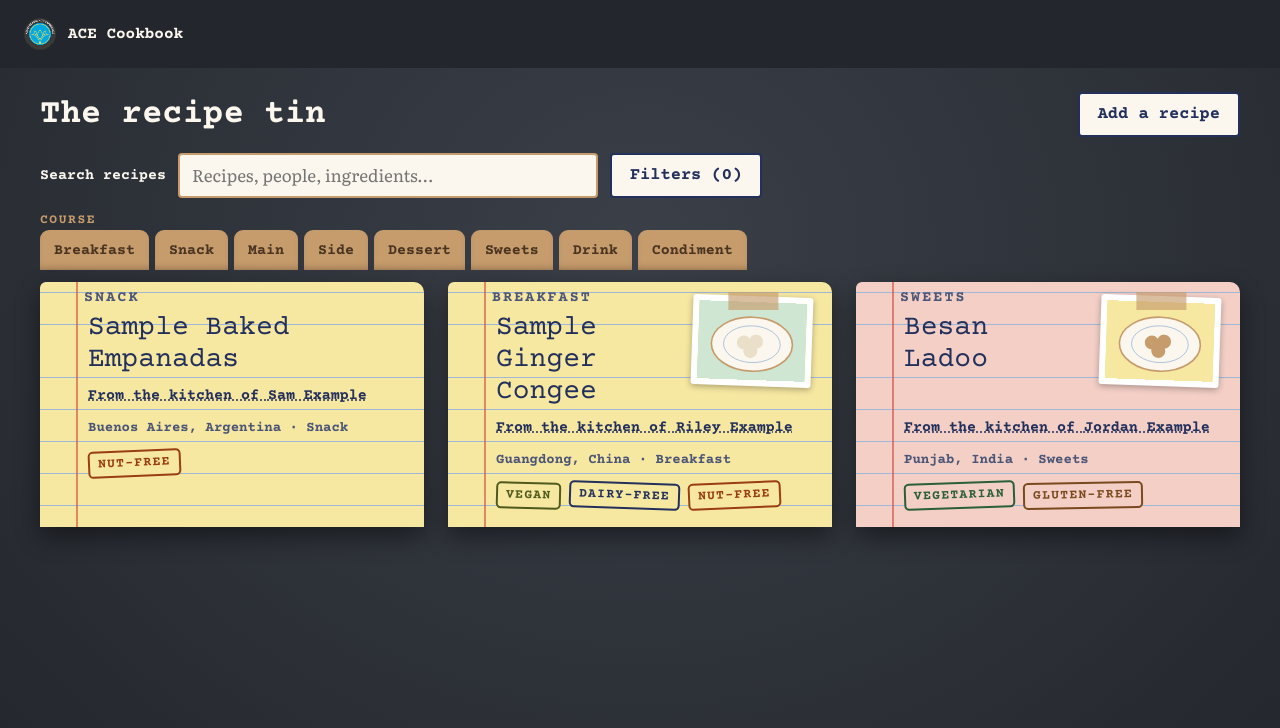
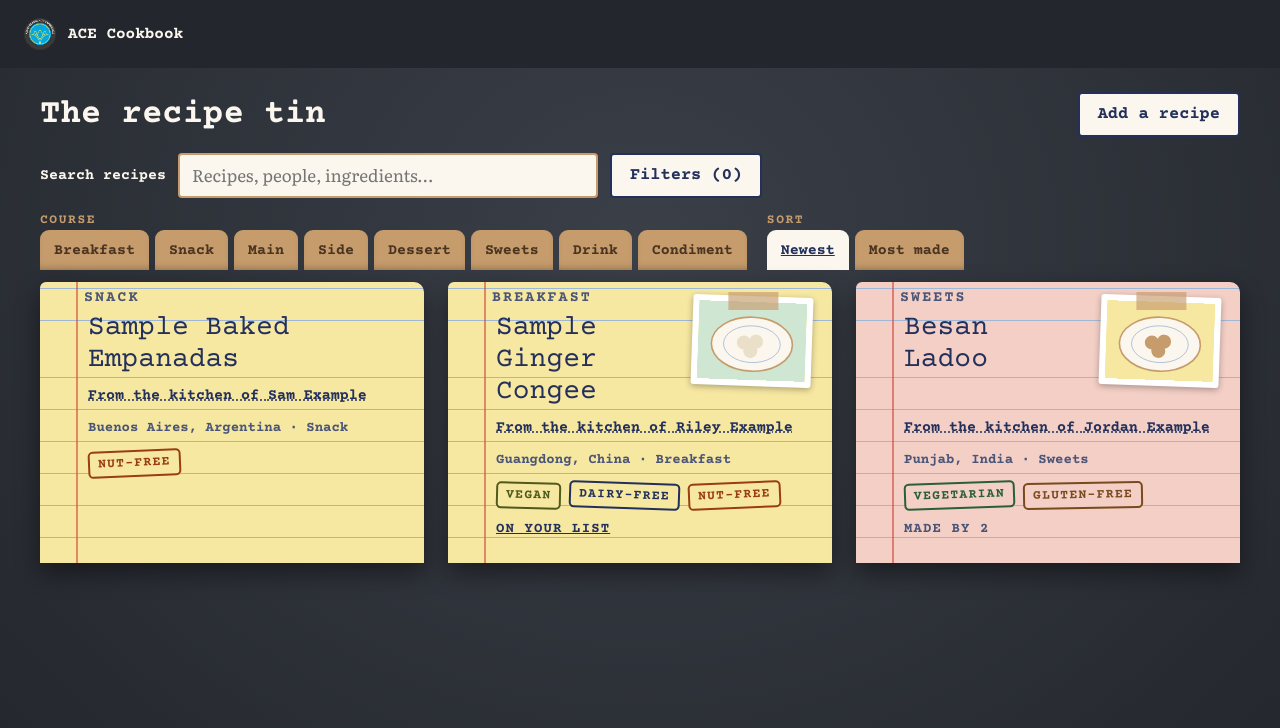
Before and after one commit to rfun/ace-2026, a React (Vite) app in the folder cookbook/: page / in a window 1280 px wide. Shown: the top 728 px of the page. Built offline with nearby package versions, Linux system fonts and the light colour scheme.

Commit message:
feat: [COOKBOOK] Browse My shelf filters, Mine, New this week, badges and Most made sort

```diff
--- a/cookbook/src/features/browse/BrowsePage.tsx
+++ b/cookbook/src/features/browse/BrowsePage.tsx
@@ -3,9 +3,9 @@ import type { MouseEvent } from 'react';
 import { formatHash, navigate } from '../../app/router';
 import { useStore } from '../../data/StoreProvider';
 import { COURSES, DIETARY, stockClass } from '../../domain/tags';
-import type { Course, DietaryTag, Me, Person, Recipe, UserId } from '../../domain/types';
-import { activeCount, applyFilters, distinctSorted, EMPTY_FILTERS } from './filters';
-import type { BrowseFilters } from './filters';
+import type { Course, DietaryTag, Me, Person, Recipe, RecipeStats, Shelf, UserId } from '../../domain/types';
+import { activeCount, applyFilters, distinctSorted, EMPTY_FILTERS, isNew, sortRecipes } from './filters';
+import type { BrowseFilters, ShelfFilter, SortMode } from './filters';
 import { clearAuthorHandoff, peekAuthorHandoff } from './authorHandoff';
 import { clearTagHandoff, peekTagHandoff } from './tagHandoff';
 import './browse.css';
@@ -13,7 +13,20 @@ import './browse.css';
 type Loaded =
   | { status: 'loading' }
   | { status: 'error' }
-  | { status: 'ready'; recipes: Recipe[]; people: Record<UserId, Person>; me: Me };
+  | {
+      status: 'ready';
+      recipes: Recipe[];
+      people: Record<UserId, Person>;
+      me: Me;
+      /** Empty when stats could not load: no badges, Most made falls back to newest. */
+      stats: Record<string, RecipeStats>;
+      /** null when the viewer cannot write or the shelf could not load: no shelf UI. */
+      shelf: Shelf | null;
+      now: number;
+    };
+
+const SHELF_LABELS: Record<ShelfFilter, string> = { want: 'Want to make', made: 'Made it', untried: 'Not tried' };
+const SORT_LABELS: Record<SortMode, string> = { newest: 'Newest', 'most-made': 'Most made' };
 
 function toggle<T>(list: T[], v: T): T[] {
   return list.includes(v) ? list.filter((x) => x !== v) : [...list, v];
@@ -37,8 +50,9 @@ function Group(props: { title: string; children: JSX.Element[] }): JSX.Element |
   );
 }
 
-function Card(props: { recipe: Recipe; author: string; onAuthor: () => void }): JSX.Element {
-  const { recipe, author, onAuthor } = props;
+function Card(props: { recipe: Recipe; author: string; onAuthor: () => void; stats?: RecipeStats; fresh: boolean; mark?: string }): JSX.Element {
+  const { recipe, author, onAuthor, stats, fresh, mark } = props;
+  const madeBy = stats?.madeBy ?? 0;
   const go = (e: MouseEvent) => {
     // let modified clicks (new tab) fall through to the real href
     if (e.metaKey || e.ctrlKey || e.shiftKey || e.button !== 0) return;
@@ -74,6 +88,13 @@ function Card(props: { recipe: Recipe; author: string; onAuthor: () => void }):
             ))}
           </span>
         )}
+        {(madeBy >= 1 || fresh || mark) && (
+          <span className="bw-badges">
+            {mark && <span className="bw-mark">{mark}</span>}
+            {fresh && <span className="bw-badge">New</span>}
+            {madeBy >= 1 && <span className="bw-badge">{`Made by ${madeBy}`}</span>}
+          </span>
+        )}
       </div>
     </li>
   );
@@ -95,6 +116,7 @@ export default function BrowsePage(): JSX.Element {
     return { ...EMPTY_FILTERS, authorId: peekAuthorHandoff(), tags: tag ? [tag] : [] };
   });
   const [open, setOpen] = useState(false);
+  const [sort, setSort] = useState<SortMode>('newest'); // in-session only: no storage
   const seq = useRef(0);
 
   const load = useCallback(async (): Promise<void> => {
@@ -102,10 +124,14 @@ export default function BrowsePage(): JSX.Element {
     const mine = seq.current;
     try {
       const [recipes, me] = await Promise.all([store.listRecipes(), store.me()]);
+      // Stats and the shelf are extras: a failure leaves browse working without badges or the shelf group.
+      const [statsRes, shelfRes] = await Promise.allSettled([store.stats(), me.canWrite ? store.myShelf() : Promise.reject(new Error('read-only'))]);
+      const stats = statsRes.status === 'fulfilled' ? statsRes.value : {};
+      const shelf = shelfRes.status === 'fulfilled' ? shelfRes.value : null;
       const ids = Array.from(new Set(recipes.map((r) => r.authorId)));
       const people = await store.people(ids);
       if (mine !== seq.current) return; // a newer load superseded this one
-      setData({ status: 'ready', recipes, people, me });
+      setData({ status: 'ready', recipes, people, me, stats, shelf, now: Date.now() });
     } catch {
       if (mine !== seq.current) return;
       setData({ status: 'error' });
@@ -124,15 +150,21 @@ export default function BrowsePage(): JSX.Element {
   }, [store, load]);
 
   const recipes = useMemo(
-    () => (data.status === 'ready' ? [...data.recipes].sort((a, b) => b.createdAt - a.createdAt) : []),
-    [data],
+    () => (data.status === 'ready' ? sortRecipes(data.recipes, sort, data.stats) : []),
+    [data, sort],
   );
   const names = useMemo(() => {
     const m: Record<string, string> = {};
     if (data.status === 'ready') for (const [id, p] of Object.entries(data.people)) m[id] = p.name;
     return m;
   }, [data]);
-  const visible = useMemo(() => applyFilters(recipes, filters, names), [recipes, filters, names]);
+  const visible = useMemo(
+    () =>
+      data.status === 'ready'
+        ? applyFilters(recipes, filters, names, { meId: data.me.id, shelf: data.shelf ?? undefined, now: data.now })
+        : [],
+    [data, recipes, filters, names],
+  );
   const set = (patch: Partial<BrowseFilters>) => setFilters((f) => ({ ...f, ...patch }));
   const clearAll = () => setFilters(EMPTY_FILTERS);
   const n = activeCount(filters);
@@ -160,7 +192,7 @@ export default function BrowsePage(): JSX.Element {
     );
   }
 
-  const { people, me } = data;
+  const { people, me, stats, shelf, now } = data;
   const nameOf = (id: UserId) => people[id]?.name ?? 'a colleague';
 
   if (recipes.length === 0) {
@@ -185,6 +217,9 @@ export default function BrowsePage(): JSX.Element {
     ...filters.origins.map((o) => ({ key: `o-${o}`, label: o, clear: () => set({ origins: toggle(filters.origins, o) }) })),
     ...filters.occasions.map((o) => ({ key: `n-${o}`, label: o, clear: () => set({ occasions: toggle(filters.occasions, o) }) })),
     ...filters.tags.map((t) => ({ key: `k-${t}`, label: t, clear: () => set({ tags: toggle(filters.tags, t) }) })),
+    ...(shelf && filters.shelf ? [{ key: 's', label: SHELF_LABELS[filters.shelf], clear: () => set({ shelf: undefined }) }] : []),
+    ...(filters.mine ? [{ key: 'm', label: 'My recipes', clear: () => set({ mine: false }) }] : []),
+    ...(filters.fresh ? [{ key: 'f', label: 'New this week', clear: () => set({ fresh: false }) }] : []),
     ...(filters.authorId ? [{ key: 'a', label: `From ${nameOf(filters.authorId)}\u2019s kitchen`, clear: () => set({ authorId: undefined }) }] : []),
     ...(filters.text.trim() ? [{ key: 't', label: `“${filters.text.trim()}”`, clear: () => set({ text: '' }) }] : []),
   ];
@@ -219,14 +254,35 @@ export default function BrowsePage(): JSX.Element {
       </div>
 
       <div className="bw-course-row">
+        {shelf && (
+          <div className="bw-quick">
+            <Chip label="Want to make" on={filters.shelf === 'want'} onClick={() => set({ shelf: filters.shelf === 'want' ? undefined : 'want' })} />
+          </div>
+        )}
         <Group title="Course">
           {(Object.keys(COURSES) as Course[]).map((c) => (
             <Chip key={c} label={COURSES[c].label} on={filters.courses.includes(c)} onClick={() => set({ courses: toggle(filters.courses, c) })} />
           ))}
         </Group>
+        <Group title="Sort">
+          {(Object.keys(SORT_LABELS) as SortMode[]).map((m) => (
+            <Chip key={m} label={SORT_LABELS[m]} on={sort === m} onClick={() => setSort(m)} />
+          ))}
+        </Group>
       </div>
 
       <div id="bw-filters" className={`bw-filters${open ? ' bw-filters-open' : ''}`}>
+        {shelf && (
+          <Group title="My shelf">
+            {(Object.keys(SHELF_LABELS) as ShelfFilter[]).map((k) => (
+              <Chip key={k} label={SHELF_LABELS[k]} on={filters.shelf === k} onClick={() => set({ shelf: filters.shelf === k ? undefined : k })} />
+            ))}
+          </Group>
+        )}
+        <Group title="Recipes">
+          <Chip label="My recipes" on={filters.mine} onClick={() => set({ mine: !filters.mine })} />
+          <Chip label="New this week" on={filters.fresh} onClick={() => set({ fresh: !filters.fresh })} />
+        </Group>
         <Group title="Dietary">
           {(Object.keys(DIETARY) as DietaryTag[]).map((d) => (
             <Chip key={d} label={DIETARY[d].label} on={filters.dietary.includes(d)} onClick={() => set({ dietary: toggle(filters.dietary, d) })} />
@@ -275,7 +331,15 @@ export default function BrowsePage(): JSX.Element {
       ) : (
         <ul className="bw-grid">
           {visible.map((r) => (
-            <Card key={r.id} recipe={r} author={nameOf(r.authorId)} onAuthor={() => set({ authorId: r.authorId })} />
+            <Card
+              key={r.id}
+              recipe={r}
+              author={nameOf(r.authorId)}
+              onAuthor={() => set({ authorId: r.authorId })}
+              stats={stats[r.id]}
+              fresh={isNew(r, now)}
+              mark={shelf?.made.includes(r.id) ? 'You made this' : shelf?.want.includes(r.id) ? 'On your list' : undefined}
+            />
           ))}
         </ul>
       )}
--- a/cookbook/src/features/browse/browse.css
+++ b/cookbook/src/features/browse/browse.css
@@ -8,7 +8,9 @@
 .bw-search-label { font: 700 15px/1 var(--font-typed); }
 .bw-input { font: 400 17px/1.2 var(--font-read); padding: 10px 12px; min-height: 44px; border: 2px solid var(--kraft); border-radius: 4px; background: var(--card); color: var(--ink); flex: 1 1 220px; max-width: 420px; }
 .bw-toggle { display: inline-flex; }
-.bw-course-row { margin-bottom: 12px; }
+.bw-course-row { display: flex; flex-wrap: wrap; align-items: flex-end; gap: 4px 20px; margin-bottom: 12px; }
+.bw-course-row .bw-group { margin-bottom: 0; }
+.bw-quick { display: none; }
 
 .bw-filters { display: none; background: var(--tin-lo); border: 2px solid var(--kraft); border-radius: 6px; padding: 12px 16px; margin-bottom: 16px; }
 .bw-filters.bw-filters-open { display: block; }
@@ -39,6 +41,9 @@
 .bw-card > .bw-by::after { content: ""; position: absolute; left: 0; right: -8px; top: -6px; bottom: -6px; }
 .bw-card > .bw-by:focus-visible { outline: 3px solid var(--stamp-violet); outline-offset: 0; }
 .bw-meta { font: 700 14px/24px var(--font-typed); color: var(--ink-soft); }
+.bw-card > .bw-badges { display: flex; flex-wrap: wrap; gap: 0 12px; align-items: center; min-height: var(--rule-gap); }
+.bw-badge, .bw-mark { font: 700 14px/var(--rule-gap) var(--font-typed); text-transform: uppercase; letter-spacing: 0.08em; color: var(--ink-soft); }
+.bw-mark { color: var(--ink); text-decoration: underline; }
 .bw-stamps { display: flex; flex-wrap: wrap; gap: 8px; margin-top: 6px; }
 .bw-stamps .stamp { font-size: 13px; padding: 5px 8px; border-width: 2px; background: var(--stock); }
 
@@ -56,5 +61,7 @@
   .bw-chip, .bw-active-chip { min-height: 44px; }
   .bw-legend { font-size: 15px; }
   .bw-stamps .stamp { font-size: 15px; }
+  .bw-badge, .bw-mark { font-size: 15px; }
+  .bw-quick { display: block; }
   .bw-input { max-width: none; }
 }
--- a/cookbook/src/features/browse/filters.ts
+++ b/cookbook/src/features/browse/filters.ts
@@ -1,4 +1,20 @@
-import type { Course, DietaryTag, Recipe } from '../../domain/types';
+import type { Course, DietaryTag, Recipe, RecipeStats, Shelf } from '../../domain/types';
+
+export const WEEK_MS = 7 * 24 * 60 * 60 * 1000;
+
+/** My shelf choices: want = on my want-to-make list, made = on my made list, untried = on neither. */
+export type ShelfFilter = 'want' | 'made' | 'untried';
+export type SortMode = 'newest' | 'most-made';
+
+/** What the viewer's own state adds to filtering. Everything is passed in so tests are deterministic. */
+export interface FilterContext {
+  meId?: string;
+  /** Absent when the shelf could not be loaded: the shelf filter is then ignored. */
+  shelf?: Shelf;
+  /** Recipe ids the viewer wrote a made note on, when known; they count as tried. */
+  madeNoteIds?: ReadonlySet<string>;
+  now?: number;
+}
 
 export interface BrowseFilters {
   dietary: DietaryTag[];
@@ -8,16 +24,21 @@ export interface BrowseFilters {
   /** Keywords (Recipe.tags): a recipe matches when it has any selected one. */
   tags: string[];
   authorId?: string;
+  shelf?: ShelfFilter;
+  /** Only recipes I contributed. */
+  mine: boolean;
+  /** Only recipes added in the last 7 days. */
+  fresh: boolean;
   text: string;
 }
 
-export const EMPTY_FILTERS: BrowseFilters = { dietary: [], courses: [], origins: [], occasions: [], tags: [], text: '' };
+export const EMPTY_FILTERS: BrowseFilters = { dietary: [], courses: [], origins: [], occasions: [], tags: [], mine: false, fresh: false, text: '' };
 
 /** Number of individually clearable filters currently set. */
 export function activeCount(f: BrowseFilters): number {
   return (
     f.dietary.length + f.courses.length + f.origins.length + f.occasions.length + f.tags.length +
-    (f.authorId ? 1 : 0) + (f.text.trim() ? 1 : 0)
+    (f.authorId ? 1 : 0) + (f.shelf ? 1 : 0) + (f.mine ? 1 : 0) + (f.fresh ? 1 : 0) + (f.text.trim() ? 1 : 0)
   );
 }
 
@@ -39,8 +60,32 @@ function matchesText(r: Recipe, text: string, authorName: string): boolean {
   return words.every((w) => hay.includes(w));
 }
 
+/** Added within the last 7 days (exactly 7 days old still counts; a future timestamp from clock skew counts too). */
+export function isNew(r: Recipe, now: number): boolean {
+  return now - r.createdAt <= WEEK_MS;
+}
+
+function matchesShelf(id: string, choice: ShelfFilter | undefined, ctx: FilterContext): boolean {
+  if (!choice || !ctx.shelf) return true;
+  const want = ctx.shelf.want.includes(id);
+  const made = ctx.shelf.made.includes(id) || (ctx.madeNoteIds?.has(id) ?? false);
+  if (choice === 'want') return want;
+  if (choice === 'made') return made;
+  return !want && !made;
+}
+
+/** Newest first, or most made first: madeBy desc, then wantCount desc, then newest. A recipe with no stats entry counts as 0 and 0. */
+export function sortRecipes(recipes: Recipe[], mode: SortMode, stats: Record<string, RecipeStats> = {}): Recipe[] {
+  const out = [...recipes];
+  if (mode === 'newest') return out.sort((a, b) => b.createdAt - a.createdAt);
+  const m = (r: Recipe) => stats[r.id]?.madeBy ?? 0;
+  const w = (r: Recipe) => stats[r.id]?.wantCount ?? 0;
+  return out.sort((a, b) => m(b) - m(a) || w(b) - w(a) || b.createdAt - a.createdAt);
+}
+
 /** `names` maps author id to display name so the search can match people. OR inside courses/origins/occasions/keywords, AND across groups, dietary needs every selected tag. */
-export function applyFilters(recipes: Recipe[], f: BrowseFilters, names: Record<string, string> = {}): Recipe[] {
+export function applyFilters(recipes: Recipe[], f: BrowseFilters, names: Record<string, string> = {}, ctx: FilterContext = {}): Recipe[] {
+  const now = ctx.now ?? Date.now();
   return recipes.filter(
     (r) =>
       f.dietary.every((d) => r.dietary.includes(d)) &&
@@ -49,6 +94,9 @@ export function applyFilters(recipes: Recipe[], f: BrowseFilters, names: Record<
       (f.occasions.length === 0 || r.occasions.some((o) => f.occasions.includes(o))) &&
       (f.tags.length === 0 || (r.tags ?? []).some((t) => f.tags.includes(t))) &&
       (!f.authorId || r.authorId === f.authorId) &&
+      matchesShelf(r.id, f.shelf, ctx) &&
+      (!f.mine || r.authorId === ctx.meId) &&
+      (!f.fresh || isNew(r, now)) &&
       matchesText(r, f.text, names[r.authorId] ?? ''),
   );
 }
```
Also changed, not shown: 2 other files (tests, documents, lock files or other folders).
